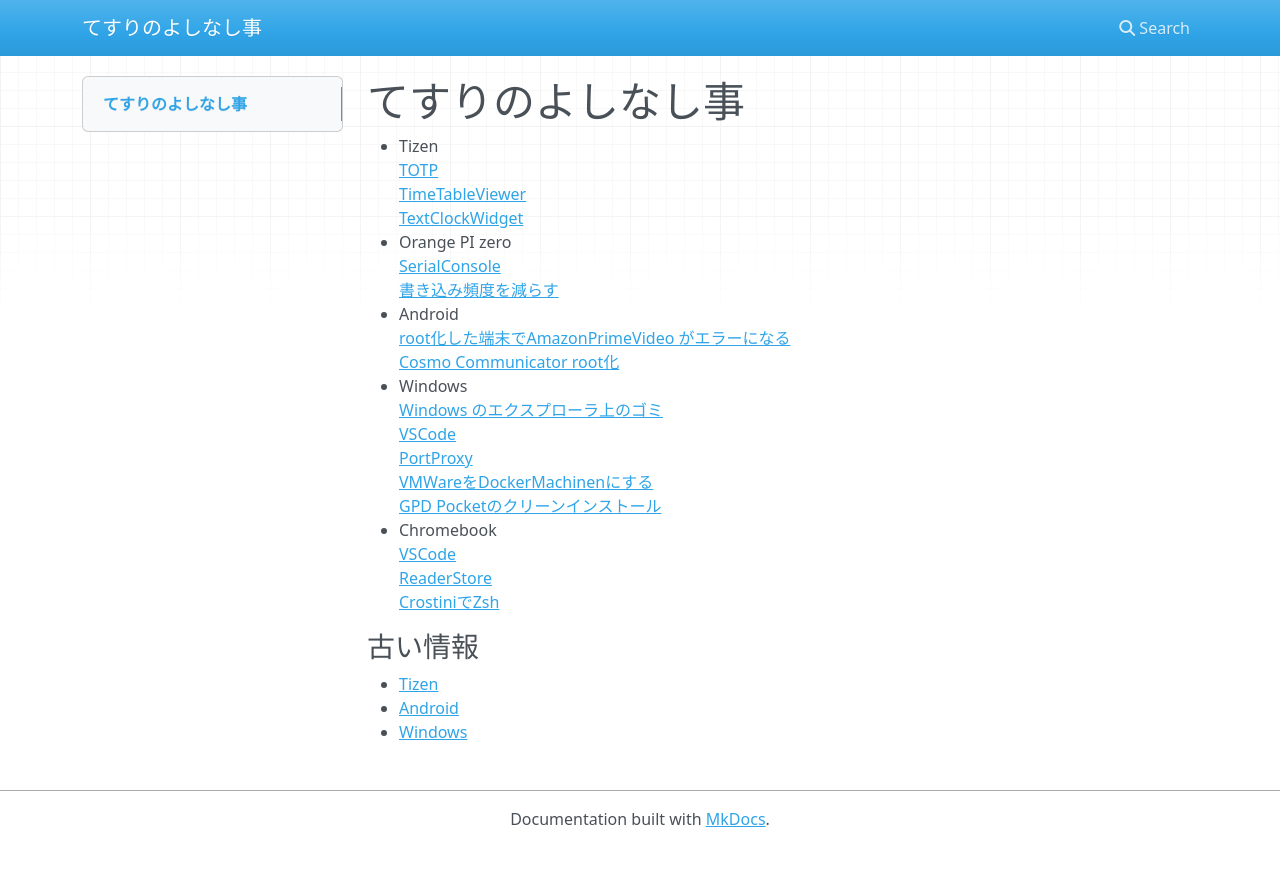
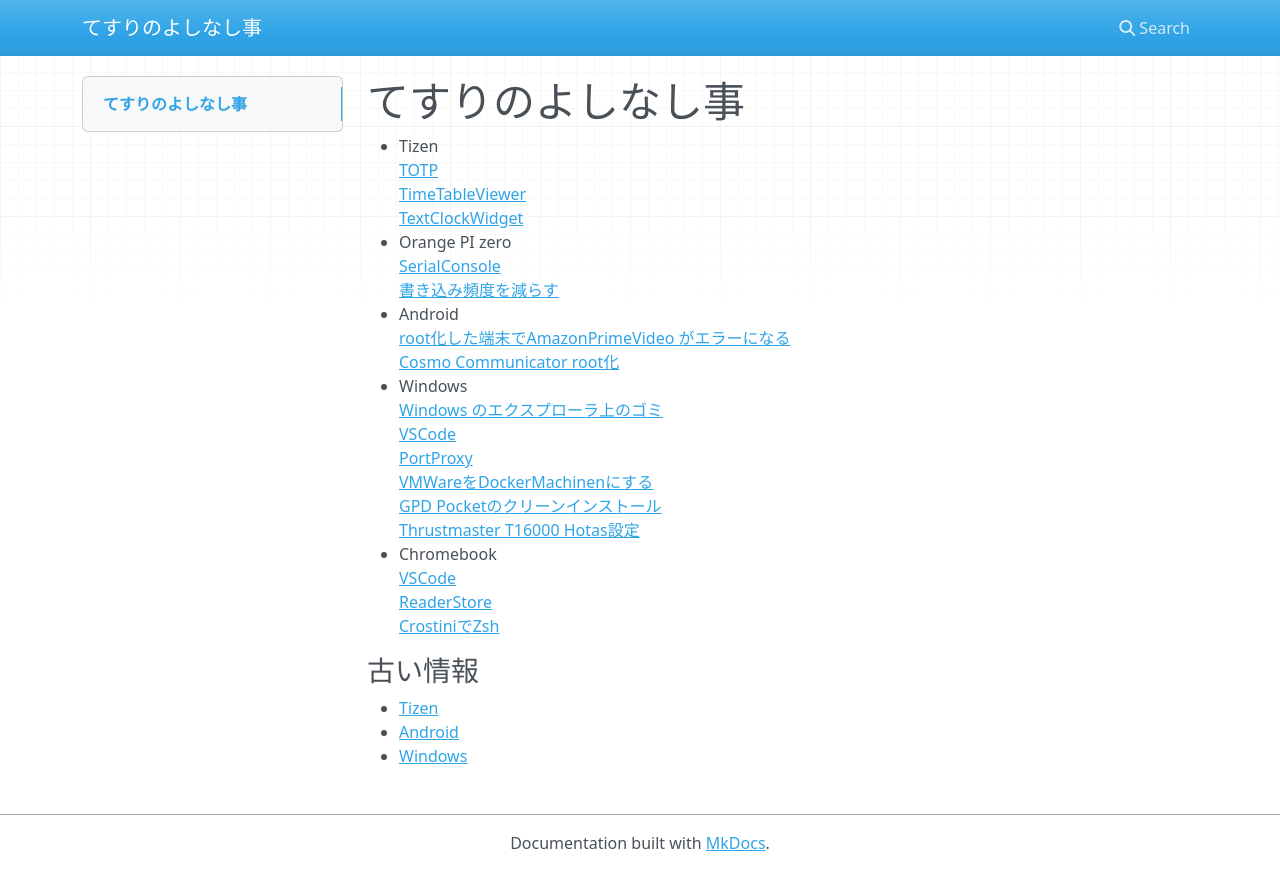
Before and after one commit to tesurijp/tesurijp.github.io, an MkDocs documentation site: the page built from docs/index.md, in a window 1280 px wide. Shown: the top 890 px of the page. Built offline with MkDocs 1.6.1, drawn with Linux system fonts in a browser that asks for light colours; nearby versions of some CDN libraries.

Commit message:
Update index.md

```diff
--- a/docs/index.md
+++ b/docs/index.md
@@ -15,6 +15,7 @@
   [PortProxy](Windows/PortProxy)
   [VMWareをDockerMachinenにする](Windows/Docker-VMWare)
   [GPD Pocketのクリーンインストール](Windows/GpdPocket-CleanInstall)
+  [Thrustmaster T16000 Hotas設定](Windows/Thrustmaster)
 - Chromebook
   [VSCode](Chromebook/VSCode)
   [ReaderStore](Chromebook/ReaderStore)
```
